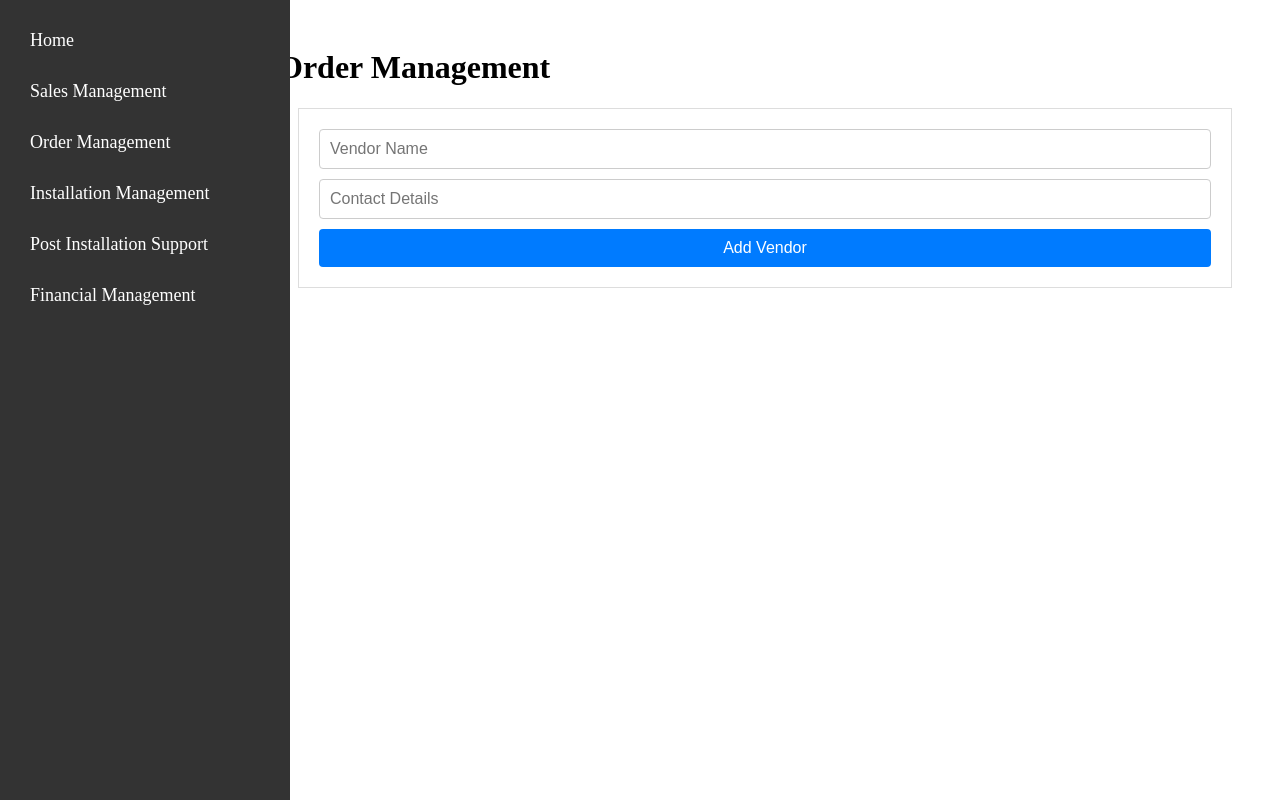
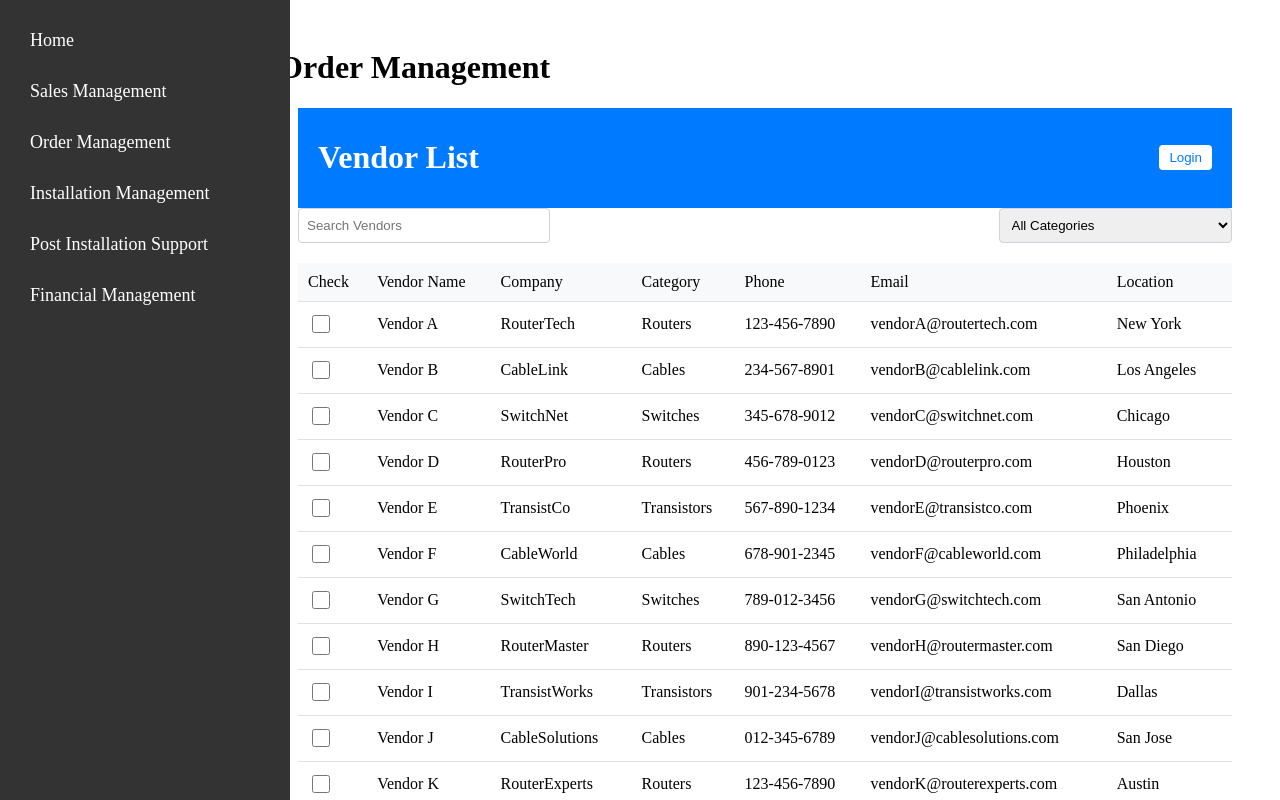
Before and after one commit to saurabhmane111/telecom-management, a React (Vite) app: page /orders/vendors in a window 1280 px wide. Shown: the top 800 px of the page. Built offline with nearby package versions, Linux system fonts and the light colour scheme.

Commit message:
RohitVendorMasterListPage

```diff
--- a/src/components/VendorManagement.jsx
+++ b/src/components/VendorManagement.jsx
@@ -1,59 +1,278 @@
-// src/components/VendorManagement.js
-import React from "react";
-import { useForm } from "react-hook-form";
-import styled from "styled-components";
+// // src/components/VendorManagement.js
+// import React from "react";
+// import { useForm } from "react-hook-form";
+// import styled from "styled-components";
 
-const VendorForm = styled.form`
-  display: flex;
-  flex-direction: column;
+// const VendorForm = styled.form`
+//   display: flex;
+//   flex-direction: column;
+//   margin: 20px;
+//   padding: 20px;
+//   border: 1px solid #ddd;
+// `;
+
+// const Input = styled.input`
+//   margin-bottom: 10px;
+//   padding: 10px;
+//   font-size: 16px;
+//   border-radius: 4px;
+//   border: 1px solid #ccc;
+// `;
+
+// const Button = styled.button`
+//   padding: 10px;
+//   font-size: 16px;
+//   background-color: #007bff;
+//   color: white;
+//   border: none;
+//   border-radius: 4px;
+//   cursor: pointer;
+
+//   &:hover {
+//     background-color: #0056b3;
+//   }
+// `;
+
+// function VendorManagement() {
+//   const { register, handleSubmit, reset } = useForm();
+
+//   const onSubmit = (data) => {
+//     console.log("Vendor data: ", data);
+//     reset();
+//   };
+
+//   return (
+//     <VendorForm onSubmit={handleSubmit(onSubmit)}>
+//       <Input
+//         {...register("vendorName", { required: true })}
+//         placeholder="Vendor Name"
+//       />
+//       <Input
+//         {...register("contactDetails", { required: true })}
+//         placeholder="Contact Details"
+//       />
+//       <Button type="submit">Add Vendor</Button>
+//     </VendorForm>
+//   );
+// }
+
+// export default VendorManagement;
+
+import React, { useState } from 'react';
+import styled from 'styled-components';
+
+const Container = styled.div`
     margin: 20px;
-  padding: 20px;
-  border: 1px solid #ddd;
 `;
 
-const Input = styled.input`
-  margin-bottom: 10px;
-  padding: 10px;
-  font-size: 16px;
-  border-radius: 4px;
-  border: 1px solid #ccc;
+const Header = styled.header`
+    display: flex;
+    justify-content: space-between;
+    align-items: center;
+    padding: 10px 20px;
+    background-color: #007bff;
+    color: #fff;
 `;
 
-const Button = styled.button`
-  padding: 10px;
-  font-size: 16px;
-  background-color: #007bff;
-  color: white;
+const LoginButton = styled.button`
+    background-color: #fff;
+    color: #007bff;
+    padding: 5px 10px;
     border: none;
     border-radius: 4px;
     cursor: pointer;
 
     &:hover {
-    background-color: #0056b3;
+        background-color: #e6e6e6;
     }
 `;
 
-function VendorManagement() {
-  const { register, handleSubmit, reset } = useForm();
+const FilterContainer = styled.div`
+    display: flex;
+    justify-content: space-between;
+    margin-bottom: 20px;
+`;
 
-  const onSubmit = (data) => {
-    console.log("Vendor data: ", data);
-    reset();
+const Input = styled.input`
+    width: 25%;
+    padding: 8px;
+    margin-right: 10px;
+    border-radius: 4px;
+    border: 1px solid #ced4da;
+`;
+
+const Select = styled.select`
+    width: 25%;
+    padding: 8px;
+    border-radius: 4px;
+    border: 1px solid #ced4da;
+`;
+
+const Table = styled.table`
+    width: 100%;
+    border-collapse: collapse;
+`;
+
+const TableHead = styled.thead`
+    background-color: #f8f9fa;
+`;
+
+const TableRow = styled.tr`
+    border-bottom: 1px solid #dee2e6;
+`;
+
+const TableCell = styled.td`
+    padding: 10px;
+    text-align: left;
+`;
+
+const Checkbox = styled.input.attrs({ type: 'checkbox' })`
+    cursor: pointer;
+    width: 18px;
+    height: 18px;
+    accent-color: blue;
+
+    &:checked {
+        background-color: blue;
+        border-color: blue;
+    }
+`;
+
+const ProcessedButton = styled.button`
+    position: fixed;
+    bottom: 20px;
+    left: 20px;
+    background-color: #28a745;
+    color: white;
+    padding: 10px 20px;
+    border: none;
+    border-radius: 4px;
+    cursor: pointer;
+    display: ${props => (props.show ? 'block' : 'none')};
+
+    &:hover {
+        background-color: #218838;
+    }
+`;
+
+const vendors = [
+    // Dummy data as before
+    { company: "RouterTech", name: "Vendor A", category: "routers", phone: "123-456-7890", email: "vendorA@routertech.com", location: "New York" },
+    { company: "CableLink", name: "Vendor B", category: "cables", phone: "234-567-8901", email: "vendorB@cablelink.com", location: "Los Angeles" },
+    { company: "SwitchNet", name: "Vendor C", category: "switches", phone: "345-678-9012", email: "vendorC@switchnet.com", location: "Chicago" },
+    { company: "RouterPro", name: "Vendor D", category: "routers", phone: "456-789-0123", email: "vendorD@routerpro.com", location: "Houston" },
+    { company: "TransistCo", name: "Vendor E", category: "transistors", phone: "567-890-1234", email: "vendorE@transistco.com", location: "Phoenix" },
+    { company: "CableWorld", name: "Vendor F", category: "cables", phone: "678-901-2345", email: "vendorF@cableworld.com", location: "Philadelphia" },
+    { company: "SwitchTech", name: "Vendor G", category: "switches", phone: "789-012-3456", email: "vendorG@switchtech.com", location: "San Antonio" },
+    { company: "RouterMaster", name: "Vendor H", category: "routers", phone: "890-123-4567", email: "vendorH@routermaster.com", location: "San Diego" },
+    { company: "TransistWorks", name: "Vendor I", category: "transistors", phone: "901-234-5678", email: "vendorI@transistworks.com", location: "Dallas" },
+    { company: "CableSolutions", name: "Vendor J", category: "cables", phone: "012-345-6789", email: "vendorJ@cablesolutions.com", location: "San Jose" },
+    { company: "RouterExperts", name: "Vendor K", category: "routers", phone: "123-456-7890", email: "vendorK@routerexperts.com", location: "Austin" },
+    { company: "SwitchWorld", name: "Vendor L", category: "switches", phone: "234-567-8901", email: "vendorL@switchworld.com", location: "Fort Worth" },
+    { company: "TransistHub", name: "Vendor M", category: "transistors", phone: "345-678-9012", email: "vendorM@transisthub.com", location: "Jacksonville" },
+    { company: "CableNetworks", name: "Vendor N", category: "cables", phone: "456-789-0123", email: "vendorN@cablenetworks.com", location: "Columbus" },
+    { company: "SwitchSystems", name: "Vendor O", category: "switches", phone: "567-890-1234", email: "vendorO@switchsystems.com", location: "Charlotte" },
+    { company: "RouterSolutions", name: "Vendor P", category: "routers", phone: "678-901-2345", email: "vendorP@routersolutions.com", location: "Indianapolis" },
+    { company: "TransistDevices", name: "Vendor Q", category: "transistors", phone: "789-012-3456", email: "vendorQ@transistdevices.com", location: "San Francisco" },
+    { company: "CableExperts", name: "Vendor R", category: "cables", phone: "890-123-4567", email: "vendorR@cableexperts.com", location: "Seattle" },
+    { company: "SwitchPro", name: "Vendor S", category: "switches", phone: "901-234-5678", email: "vendorS@switchpro.com", location: "Denver" },
+    { company: "RouterNet", name: "Vendor T", category: "routers", phone: "012-345-6789", email: "vendorT@routernet.com", location: "Washington" }
+    // Add more vendors as needed...
+];
+
+const VendorTable = () => {
+    const [searchText, setSearchText] = useState('');
+    const [selectedCategory, setSelectedCategory] = useState('all');
+    const [checkedVendors, setCheckedVendors] = useState([]);
+
+    const handleSearchChange = (e) => {
+        setSearchText(e.target.value.toLowerCase());
     };
 
+    const handleCategoryChange = (e) => {
+        setSelectedCategory(e.target.value);
+    };
+
+    const handleCheckboxChange = (vendor) => {
+        setCheckedVendors((prevChecked) =>
+            prevChecked.includes(vendor)
+                ? prevChecked.filter((v) => v !== vendor)
+                : [...prevChecked, vendor]
+        );
+    };
+
+    const handleProcessedClick = () => {
+        console.log('Processed Vendors:', checkedVendors);
+        // Handle your processing logic here
+    };
+
+    const filteredVendors = vendors.filter(vendor => {
+        const matchesCategory = selectedCategory === 'all' || vendor.category === selectedCategory;
+        const matchesSearch = vendor.name.toLowerCase().includes(searchText) || vendor.company.toLowerCase().includes(searchText);
+        return matchesCategory && matchesSearch;
+    });
+
     return (
-    <VendorForm onSubmit={handleSubmit(onSubmit)}>
+        <Container>
+            <Header>
+                <h1>Vendor List</h1>
+                <LoginButton>Login</LoginButton>
+            </Header>
+            <FilterContainer>
                 <Input
-        {...register("vendorName", { required: true })}
-        placeholder="Vendor Name"
+                    type="text"
+                    value={searchText}
+                    onChange={handleSearchChange}
+                    placeholder="Search Vendors"
                 />
-      <Input
-        {...register("contactDetails", { required: true })}
-        placeholder="Contact Details"
+                <Select
+                    value={selectedCategory}
+                    onChange={handleCategoryChange}
+                >
+                    <option value="all">All Categories</option>
+                    <option value="cables">Cables</option>
+                    <option value="switches">Switches</option>
+                    <option value="routers">Routers</option>
+                    <option value="transistors">Transistors</option>
+                </Select>
+            </FilterContainer>
+            <Table>
+                <TableHead>
+                    <TableRow>
+                        <TableCell>Check</TableCell>
+                        <TableCell>Vendor Name</TableCell>
+                        <TableCell>Company</TableCell>
+                        <TableCell>Category</TableCell>
+                        <TableCell>Phone</TableCell>
+                        <TableCell>Email</TableCell>
+                        <TableCell>Location</TableCell>
+                    </TableRow>
+                </TableHead>
+                <tbody>
+                    {filteredVendors.map((vendor, index) => (
+                        <TableRow key={index}>
+                            <TableCell>
+                                <Checkbox
+                                    type="checkbox"
+                                    checked={checkedVendors.includes(vendor)}
+                                    onChange={() => handleCheckboxChange(vendor)}
                                 />
-      <Button type="submit">Add Vendor</Button>
-    </VendorForm>
+                            </TableCell>
+                            <TableCell>{vendor.name}</TableCell>
+                            <TableCell>{vendor.company}</TableCell>
+                            <TableCell>{vendor.category.charAt(0).toUpperCase() + vendor.category.slice(1)}</TableCell>
+                            <TableCell>{vendor.phone}</TableCell>
+                            <TableCell>{vendor.email}</TableCell>
+                            <TableCell>{vendor.location}</TableCell>
+                        </TableRow>
+                    ))}
+                </tbody>
+            </Table>
+            <ProcessedButton show={checkedVendors.length > 0} onClick={handleProcessedClick}>
+                Processed
+            </ProcessedButton>
+        </Container>
     );
-}
+};
 
-export default VendorManagement;
+export default VendorTable;
```
Lines whose indentation alone changed are shown as unchanged.
